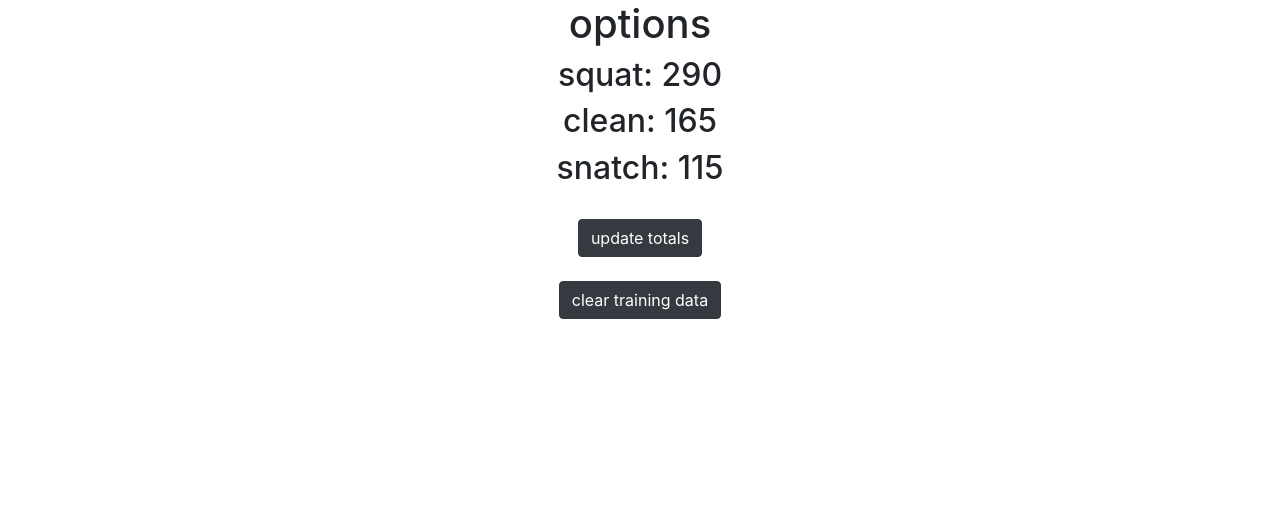
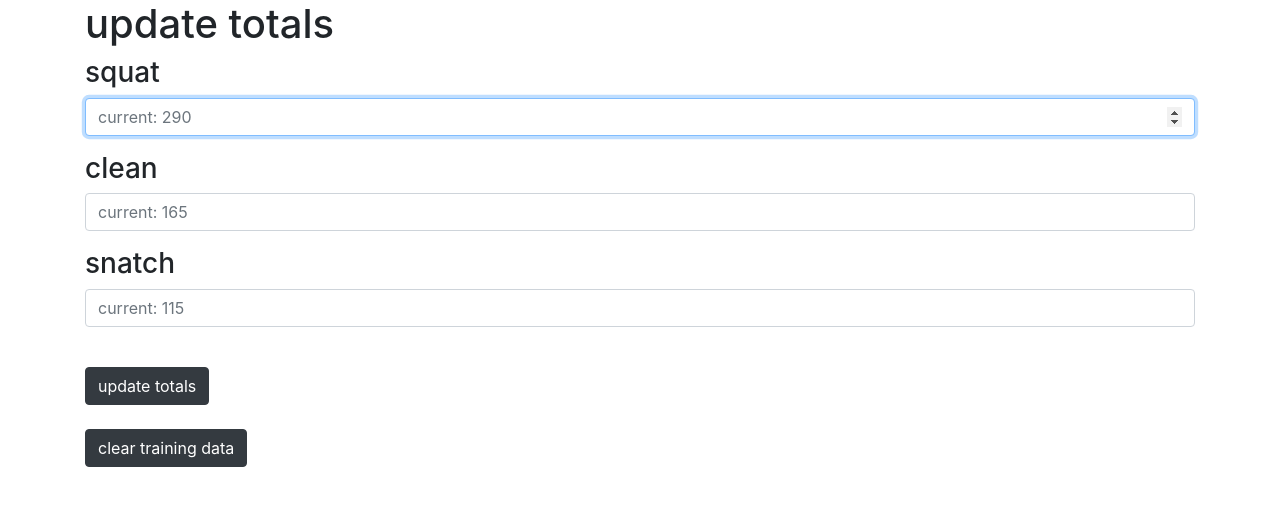
Before and after one commit to harrisonBarnett/wl_, a Flask app: page /options in a window 1280 px wide. Shown: the part 56-562 px from the top of the page. Run offline with Flask 2, Linux system fonts and the light colour scheme; a user stored in the database is signed in; some libraries are stand-ins or nearby versions.

Commit message:
Added the option to update the user's max lifting weights.

```diff
--- a/website/templates/options.html
+++ b/website/templates/options.html
@@ -3,21 +3,67 @@
 {% block title %} options {% endblock %}
 
 {% block body %}
-    <h1 align="center">options</h1>
-    <h2 align="center">squat: {{ squat_max }}</h2>
-    <h2 align="center">clean: {{ clean_max }}</h2>
-    <h2 align="center">snatch: {{ snatch_max }}</h2>
-
-    <br />
-        <form method="post">
-        <div align="center">
-            <button type="submit" class="btn btn-dark">update totals</button>
+    <form method = "POST">
+        <h1>update totals</h1>
+        <div class="form-group">
+            <!-- label references the input name -->
+            <h3>squat</h2>
+            <!-- 'name' attribute is largely used in requests -->
+            <input
+            autofocus
+            type="number"
+            class="form-control"
+            id="squat"
+            name="squat"
+            placeholder="current: {{squat_max}}"
+            />
+        </div>
+        <div class="form-group">
+            <!-- label references the input name -->
+            <h3>clean</h2>
+            <!-- 'name' attribute is largely used in requests -->
+            <input
+            type="number"
+            class="form-control"
+            id="clean"
+            name="clean"
+            placeholder="current: {{clean_max}}"
+            />
+        </div>
+        <div class="form-group">
+            <!-- label references the input name -->
+            <h3>snatch</h2>
+            <!-- 'name' attribute is largely used in requests -->
+            <input
+            type="number"
+            class="form-control"
+            id="snatch"
+            name="snatch"
+            placeholder="current: {{snatch_max}}"
+            />
+        </div>
+        <br />
+        <div>
+            <button
+                name="update_totals"
+                type="submit"
+                class="btn btn-dark">
+                update totals
+            </button>
         </div>
     </form>
 
+
     <br />
-    <div align="center">
-        <button type="submit" class="btn btn-dark">clear training data</button>
-    </div>
+    <form method="POST">
+        <div>
+            <button
+                name="clear_data"
+                type="submit"
+                class="btn btn-dark">
+                clear training data
+        </div>
+    </form>
+
 
 {% endblock %}
--- a/website/views.py
+++ b/website/views.py
@@ -18,7 +18,19 @@ def home():
 @login_required
 def options():
     if request.method=="POST":
-        return redirect(url_for("views.home"))
+        if "update_totals" in request.form:
+            new_squat = request.form.get("squat")
+            new_clean = request.form.get("clean")
+            new_snatch = request.form.get("snatch")
+
+            user = User.query.get(current_user.id)
+
+            user.squat_max = new_squat
+            user.clean_max = new_clean
+            user.snatch_max = new_snatch
+            db.session.commit()
+
+            return redirect(url_for("views.home"))
 
     return render_template("options.html", user=current_user,
                             squat_max=current_user.squat_max,
```
Also changed, not shown: website/database.db.
